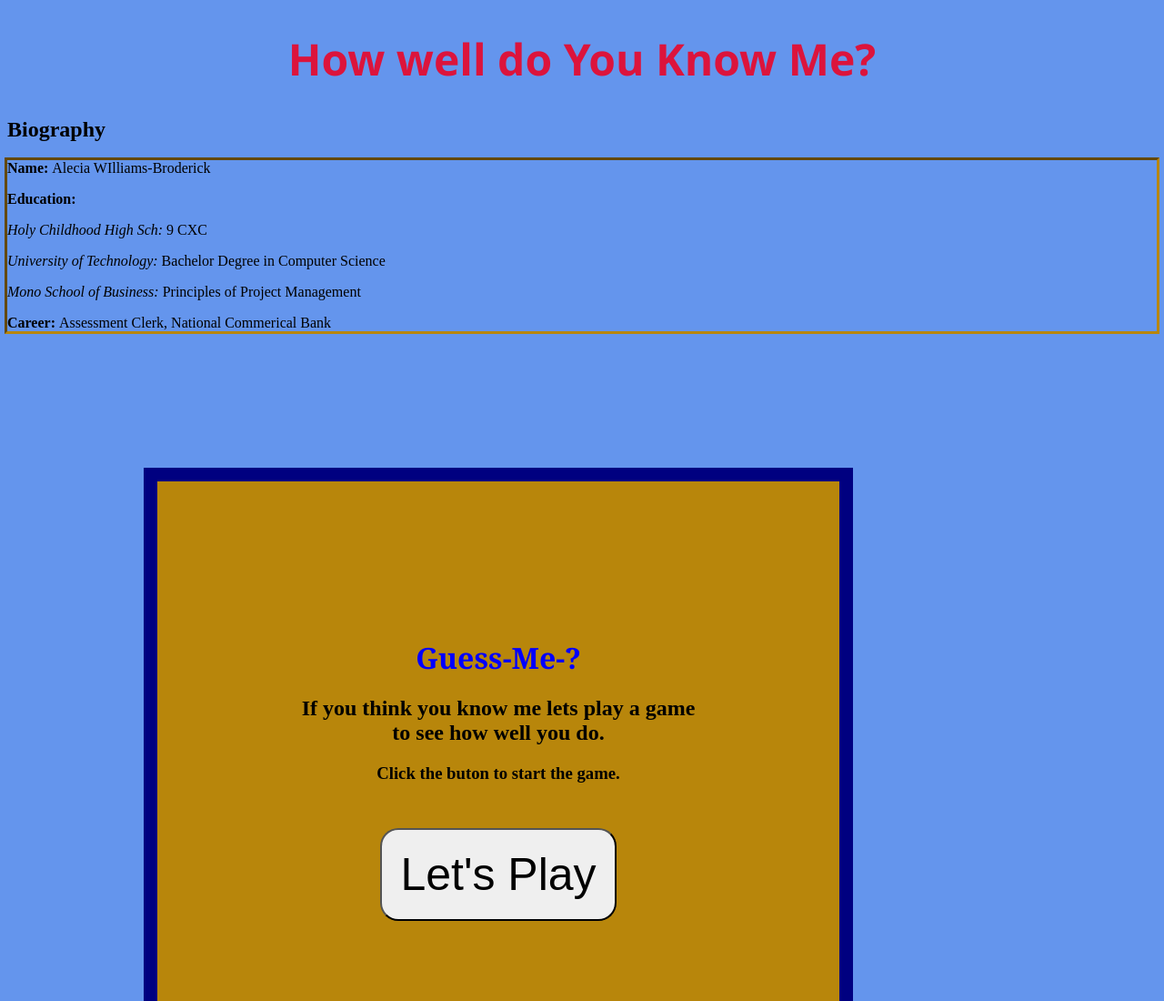
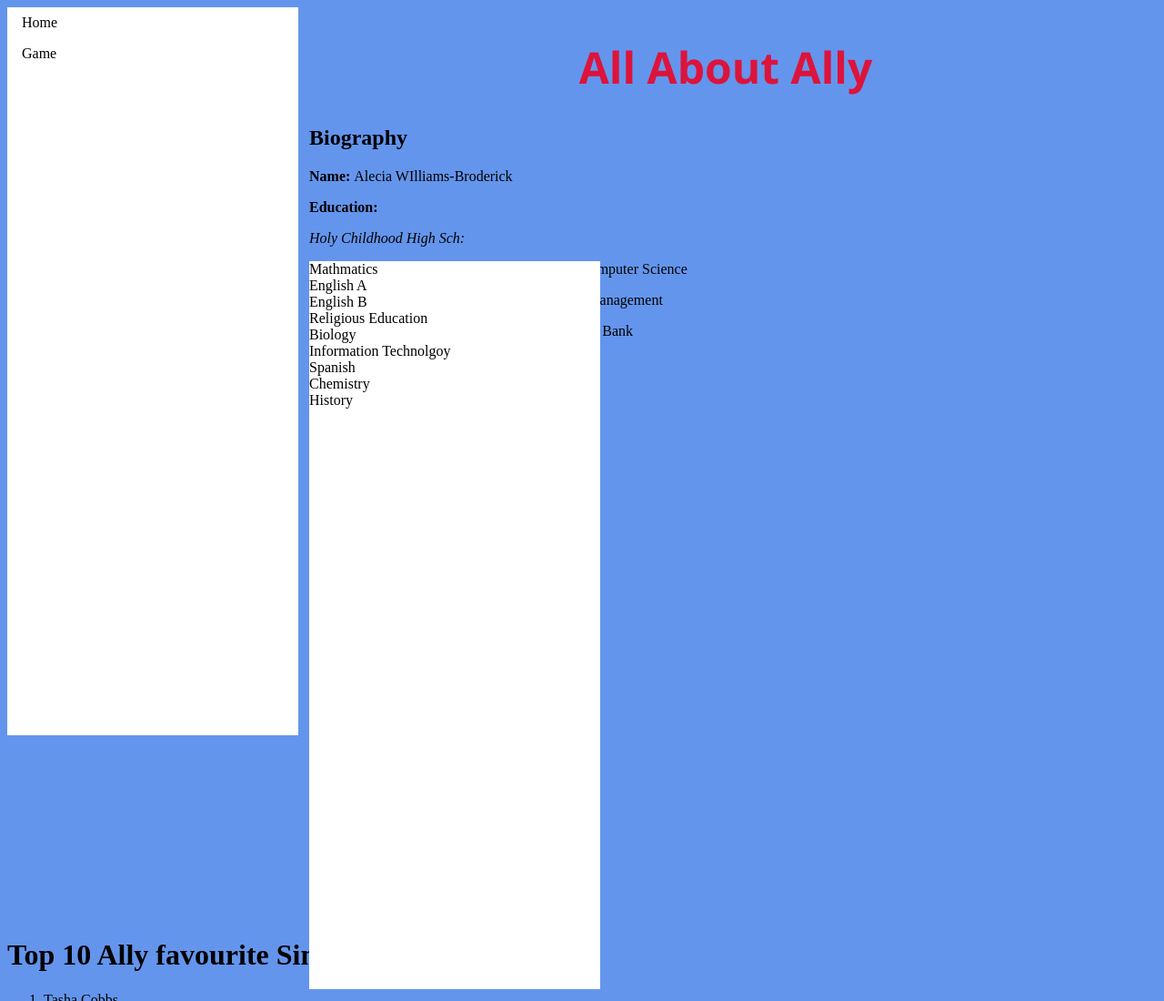
Before and after one commit to williamsasp/GuessWho, a plain HTML site: page index.html in a window 1280 px wide. Shown: the top 1100 px of the page at 91% size. Drawn offline with Linux system fonts and the light colour scheme.

Commit message:
Update index.html

```diff
--- a/index.html
+++ b/index.html
@@ -6,6 +6,33 @@
     <title>Guess Who</title>
 
     <style>
+  ul {
+  list-style-type: none;
+  margin: 0;
+  padding: 0;
+  width: 25%;
+  background-color: white;
+  position: fixed;
+  height: 100%;
+  overflow: auto;
+}
+
+li a {
+  display: block;
+  color: #000;
+  padding: 8px 16px;
+  text-decoration: none;
+}
+
+li a.active {
+  background-color: purple;
+  color: white;
+}
+
+li a:hover:not(.active) {
+  background-color: #555;
+  color: white;
+}
       button
       {
         font-size: 50px;
@@ -29,23 +56,57 @@
         padding: 150px;
         margin: 150px;
       }
-    </style>
-    <script src="GuessMe.js"></script>
+
+</style>
+<script src="GuessMe.js"></script>
 </head>
+
 <body style="background-color: cornflowerblue;">
-    <h1 style="text-align: center; color: crimson; font-size: 300%; font-family: Segoe UI;">How well do You Know Me?</h1>
+  <div class="side-bar">
+  <ul>
+    <li><a href="#index.html">Home</a></li>
+    <li><a href="#Playgame.html">Game</a></li>
+  </ul
+  </div>
+
+ <div id= "index.html" style="margin-left:25%;padding:1px 16px;height:1000px;" id="bio">
+    <h1 style="text-align: center; color: crimson; font-size: 300%; font-family: Segoe UI;">All About Ally</h1>
     <h2>Biography</h2>
-    <div class="bio">
-      <p><b>Name: </b>Alecia WIlliams-Broderick</p>
+          <p><b>Name: </b>Alecia WIlliams-Broderick</p>
       <p><b>Education:</b>
-      <p><i>Holy Childhood High Sch:</i> 9 CXC  </p>
+      <p><i>Holy Childhood High Sch:</i>
+         <ul>
+           <li>Mathmatics</li>
+           <li>English A</li>
+           <li>English B</li>
+           <li>Religious Education</li>
+           <li>Biology</li>
+           <li>Information Technolgoy</li>
+           <li>Spanish</li>
+           <li>Chemistry</li>
+           <li>History</li>
+         </ul>
+      </p>
      <p><i>University of Technology:</i> Bachelor Degree in Computer Science </p>
       <p><i>Mono School of Business: </i>Principles of Project Management </p>
     </p>
     <p><b>Career: </b>Assessment Clerk, National Commerical Bank</p>
-    </div>
+  </div>
+<h1> Top 10 Ally favourite Singers: </h1>
+  <ol>
+    <li>Tasha Cobbs</li>
+    <li>Tamela Mann</li>
+    <li>Jekalyn Carr</li>
+    <li>Kierria Sheard</li>
+    <li>Sinach</li>
+    <li>Shirley Caesar</li>
+    <li>Erica Campbell</li>
+    <li>Ciara</li>
+    <li>Mary j. Blige</li>
+    <li>Kevin Downwell</li>
+  </ol>
 
-<div class="game">
+  <div id="#Playgame" class="game">
   <h1 style="text-align: center; font-family: Cambria; color:blue" >Guess-Me-?</h1>
   <h2 style="text-align:center;">If you think you know me lets play a game to see how well you do.</h2>
   <h3 style="text-align: center;">Click the buton to start the game.</h3>
@@ -53,5 +114,6 @@
     <button  onclick="Guesswho()">Let's Play</button>
   </div>
 </div>
+  </div>
  </body>
 </html>
```
